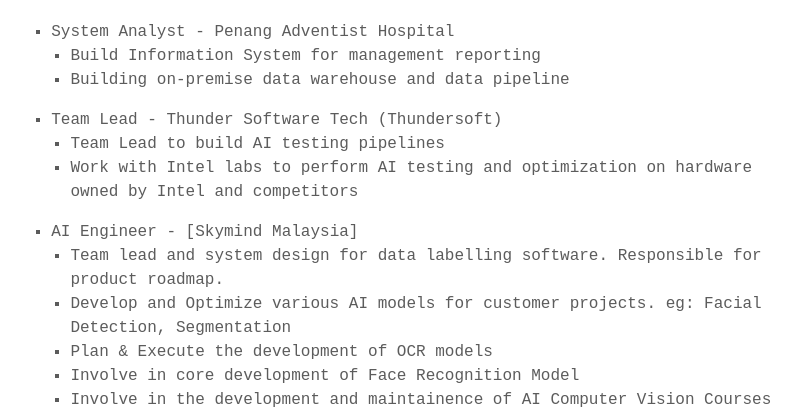
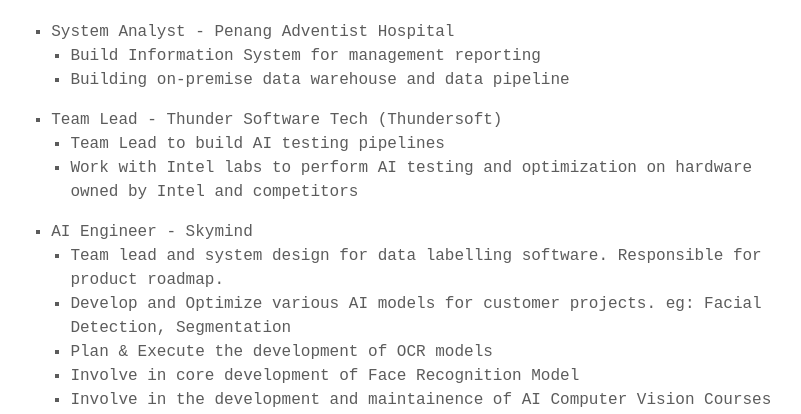
Before and after one commit to devennn/devennn.github.io, a Jekyll site: the page built from about.md, in a window 1280 px wide. Shown: the part 550-964 px from the top of the page, without its empty margins (232-1033 px from the left). Built offline with Jekyll 4.4.1, drawn with Linux system fonts in a browser that asks for light colours; some web fonts are replaced.

Commit message:
Update about.md

```diff
--- a/about.md
+++ b/about.md
@@ -16,7 +16,7 @@ permalink: /about/
   - Team Lead to build AI testing pipelines
   - Work with Intel labs to perform AI testing and optimization on hardware owned by Intel and competitors
 
-- AI Engineer - [Skymind Malaysia]
+- AI Engineer - Skymind
   - Team lead and system design for data labelling software. Responsible for product roadmap.
   - Develop and Optimize various AI models for customer projects. eg: Facial Detection, Segmentation
   - Plan & Execute the development of OCR models
```
